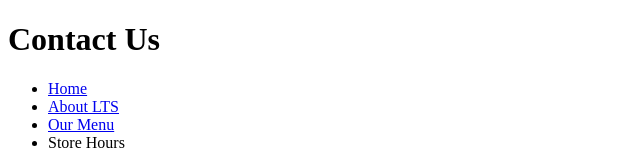
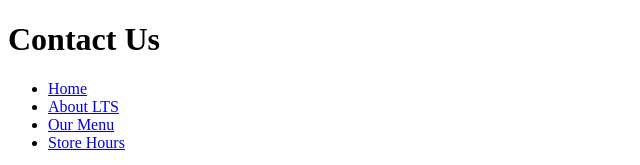
Before and after one commit to Nimshi12/taco-shop, a plain HTML site: page contact.html in a window 1280 px wide. Shown: the top 165 px of the page, 0-640 px from the left. Drawn offline with Linux system fonts and the light colour scheme.

Commit message:
added the links

```diff
--- a/contact.html
+++ b/contact.html
@@ -11,7 +11,7 @@
         <li><a href="./index.html">Home</a></li>
         <li><a href="./index.html#sec1">About LTS</a></li>
         <li><a href="./index.html#sec2">Our Menu</a></li>
-        <li>Store Hours</li>
+        <li><a href="./hours.html">Store Hours</a></li>
     </ul>
     <img src="./tacosCloseUp.png" alt="Tacos🌮">
     <figcaption>Little Taco Shop Tacos</figcaption>
```
Also changed, not shown: index.html (+1 -1 lines).
